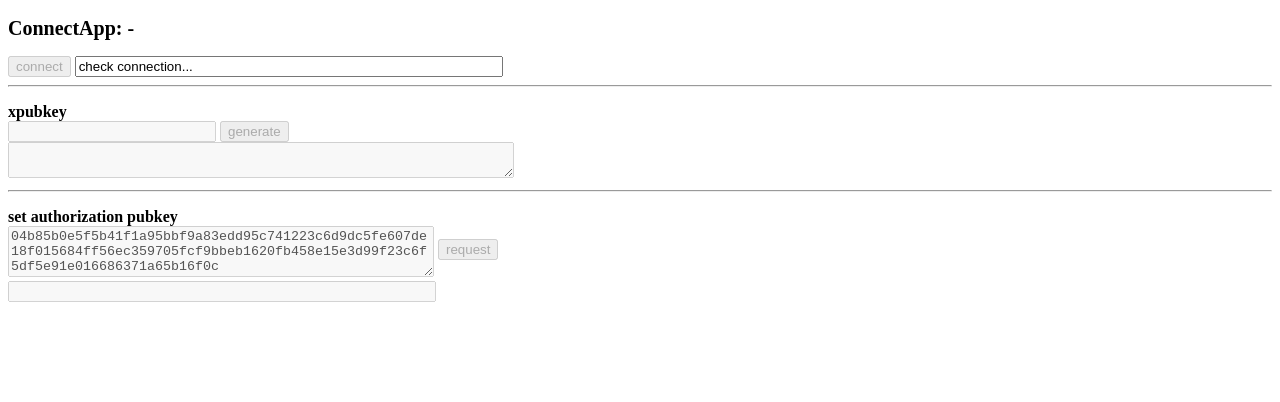
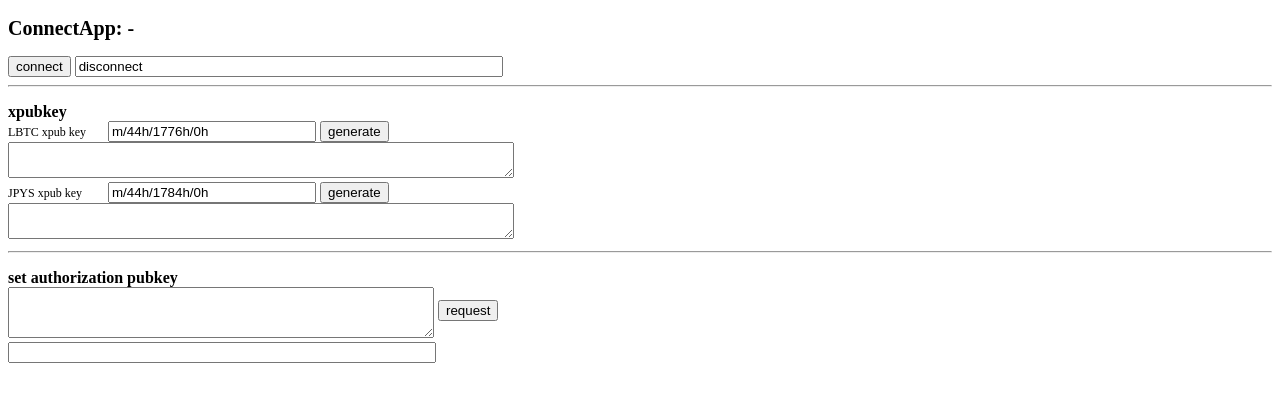
Before and after one commit to cryptogarageinc/ledger-liquid-xpubkey-viewer, an Electron app: page index.html in a window 1280 px wide. Drawn offline with Linux system fonts and the light colour scheme; no server answers.

Commit message:
add: xpub input area

```diff
--- a/index.html
+++ b/index.html
@@ -9,13 +9,13 @@
         flex-direction: column;
         align-items: center;
         justify-content: center;
-        height: 100vh;
+        height: 120vh;
         font-family: sans-serif;
       }
-      #bip32path {
+      .bip32path {
         width: 200px;
       }
-      #xpubkey {
+      .xpubkey {
         width: 500px;
       }
       #authPubkey,#authkeyResult,#connectResponse {
@@ -41,6 +41,11 @@
         margin-bottom: 0px;
         padding-bottom: 0px;
       }
+      .xpubkey-label {
+        font-size: 12px;
+        display: inline-block;
+        width: 8em;
+      }
     </style>
   </head>
   <body>
@@ -51,18 +56,29 @@
         <input type="text" id="connectResponse" value="disconnect" readonly />
       </div>
     </div>
-    <hr>
+    <hr/>
     <div class="xpub">
       <h3 class="xpub-title">xpubkey</h3>
       <div class="xpub-input">
-        <input type="text" id="bip32path" value="" />
-        <input type="button" id="requestXpubkey" value="generate" />
-      </div>
-      <div class="xpub-output">
-        <textarea rows="2" id="xpubkey" readonly></textarea>
+        <div>
+          <div class="xpubkey-label">LBTC xpub key</div>
+          <input type="text" class="bip32path" id="lbtcBip32path" value="m/44h/1776h/0h" />
+          <input type="button" id="requestLbtcXpubkey" value="generate" />
+        </div>
+        <div class="xpub-output">
+          <textarea rows="2" id="lbtcXpubkey" class="xpubkey" readonly></textarea>
+        </div>
+        <div>
+          <div class="xpubkey-label">JPYS xpub key</div>
+          <input type="text" class="bip32path" id="jpysBip32path" value="m/44h/1784h/0h" />
+          <input type="button" id="requestJpysXpubkey" value="generate" />
+        </div>
+        <div class="xpub-output">
+          <textarea rows="2" id="jpysXpubkey" class="xpubkey" readonly></textarea>
+        </div>
       </div>
     </div>
-    <hr>
+    <hr/>
     <div class="authkey">
       <h3 class="authkey-title">set authorization pubkey</h3>
       <div class="authkey-input">
```
